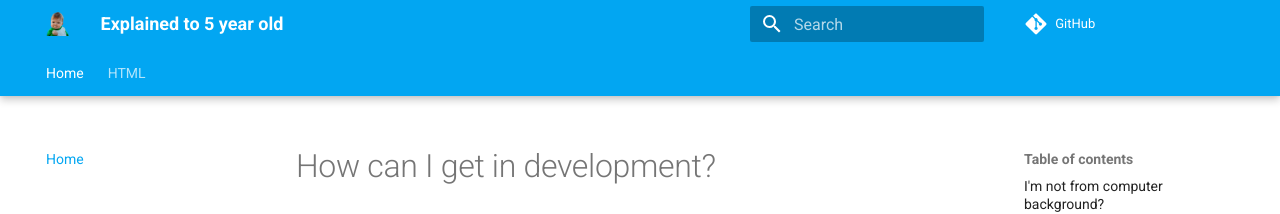
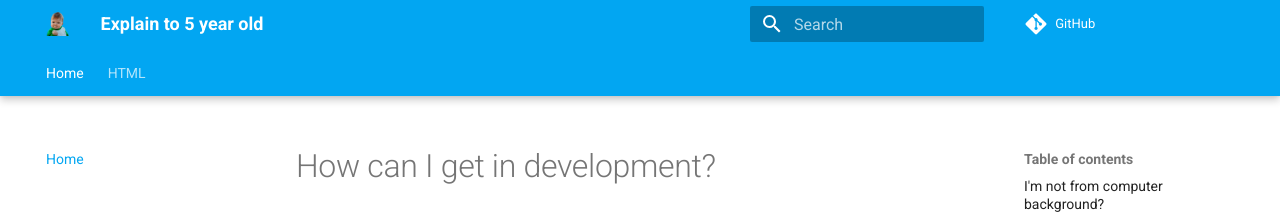
Before and after one commit to krishnaglodha/explainto5yearold, an MkDocs documentation site: the page built from docs/index.md, in a window 1280 px wide. Shown: the top 214 px of the page. Built offline with MkDocs 1.6.1 and Material for MkDocs 9.7.7, drawn with Linux system fonts in a browser that asks for light colours; comment, search, counter and statistics services are not loaded.

Commit message:
updated folder

```diff
--- a/mkdocs.yml
+++ b/mkdocs.yml
@@ -1,4 +1,4 @@
-site_name: Explained to 5 year old
+site_name: Explain to 5 year old
 theme:
   name: material
   palette:
```
